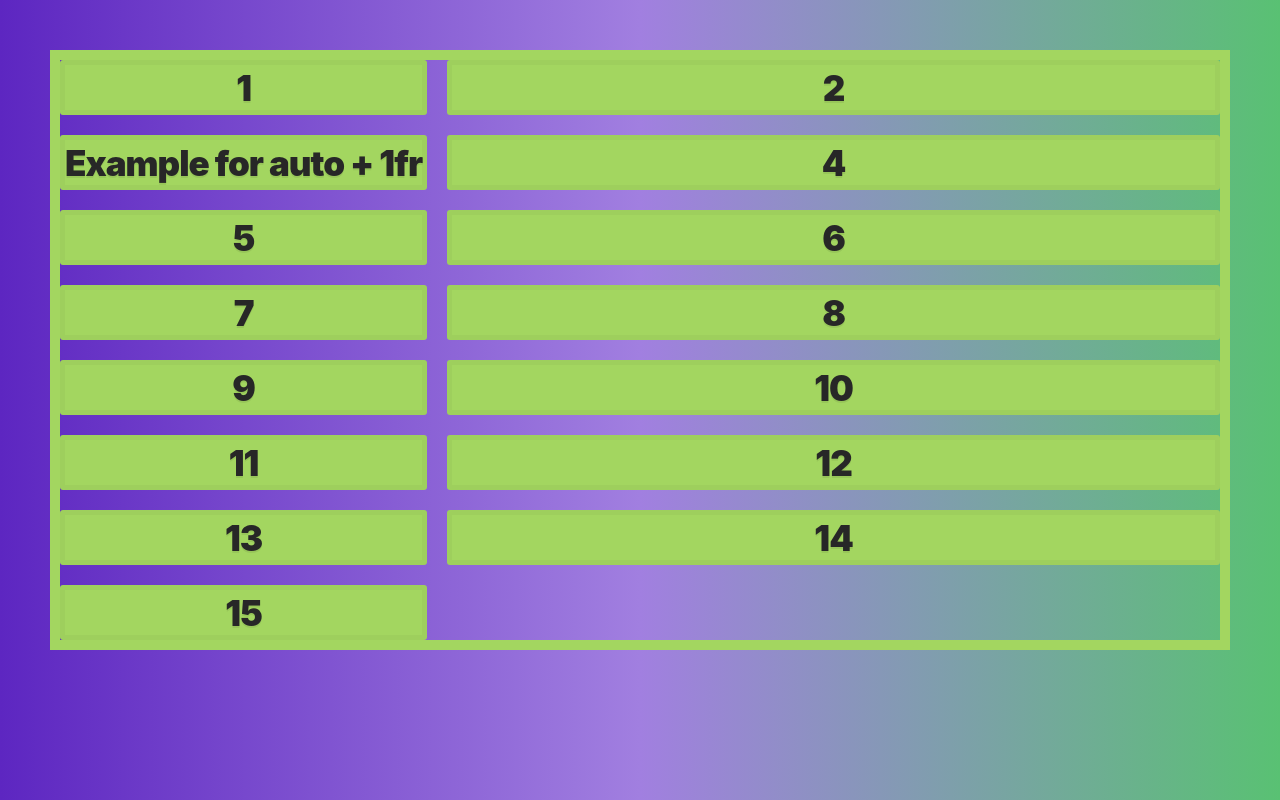
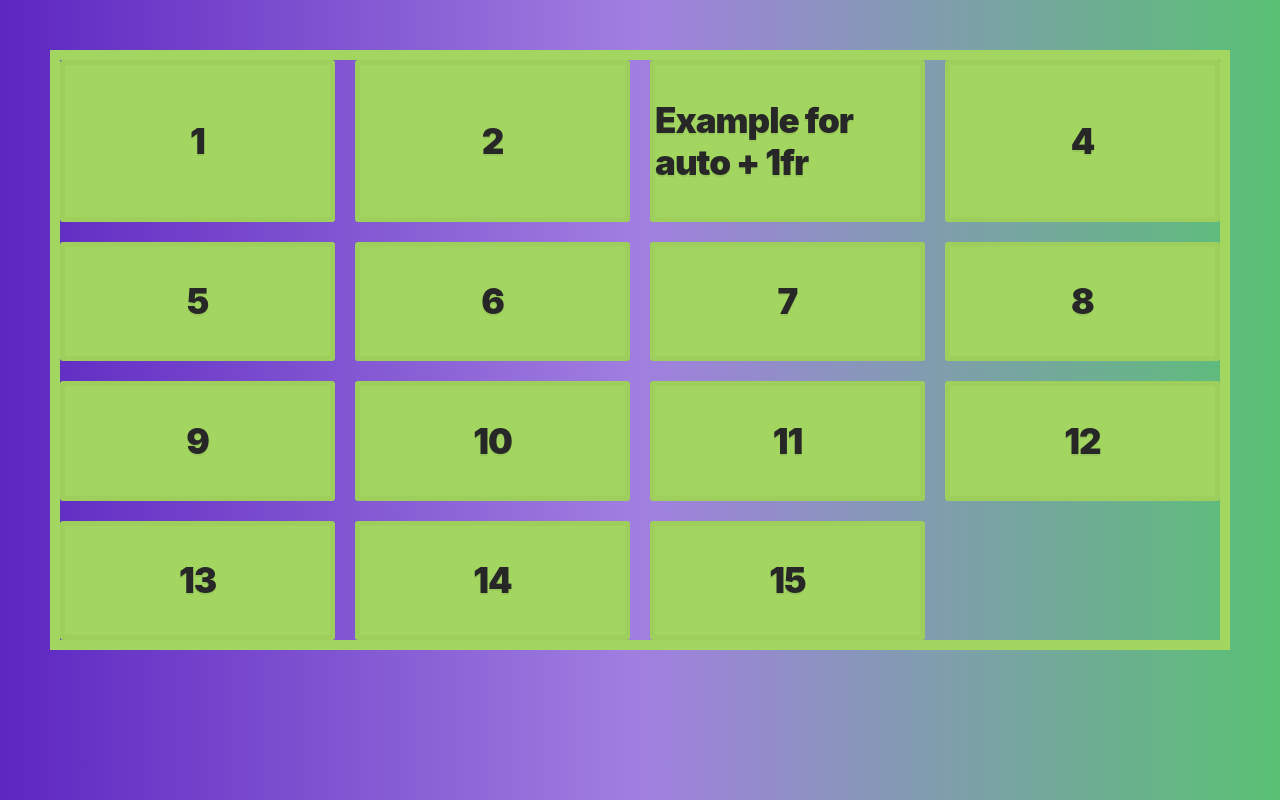
Before and after one commit to alvalle09/CSSGridTuts, a website: page 07_SizingTracks/Index.html in a window 1280 px wide. Drawn offline with Linux system fonts and the light colour scheme.

Commit message:
css grid, using repeat for layout

```diff
--- a/07_SizingTracks/Index.html
+++ b/07_SizingTracks/Index.html
@@ -28,6 +28,14 @@
 
   </div>
 
+  <style>
+    .container {
+      display: grid;
+      grid-gap: 20px;
+      grid-template-columns: repeat(4, 1fr);
+    }
+  </style>
+
 </body>
 
 </html>
```
